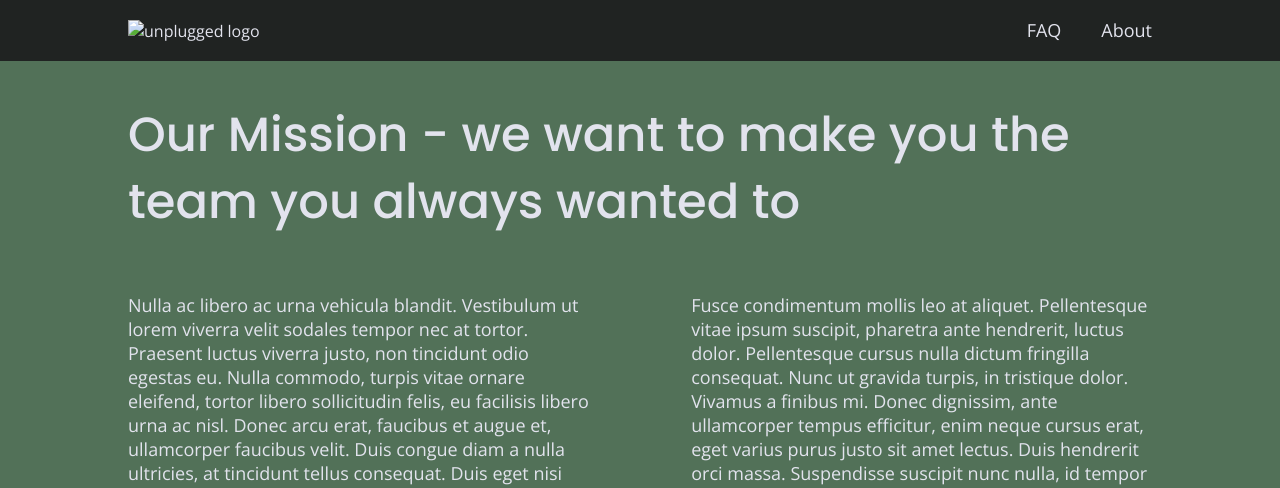
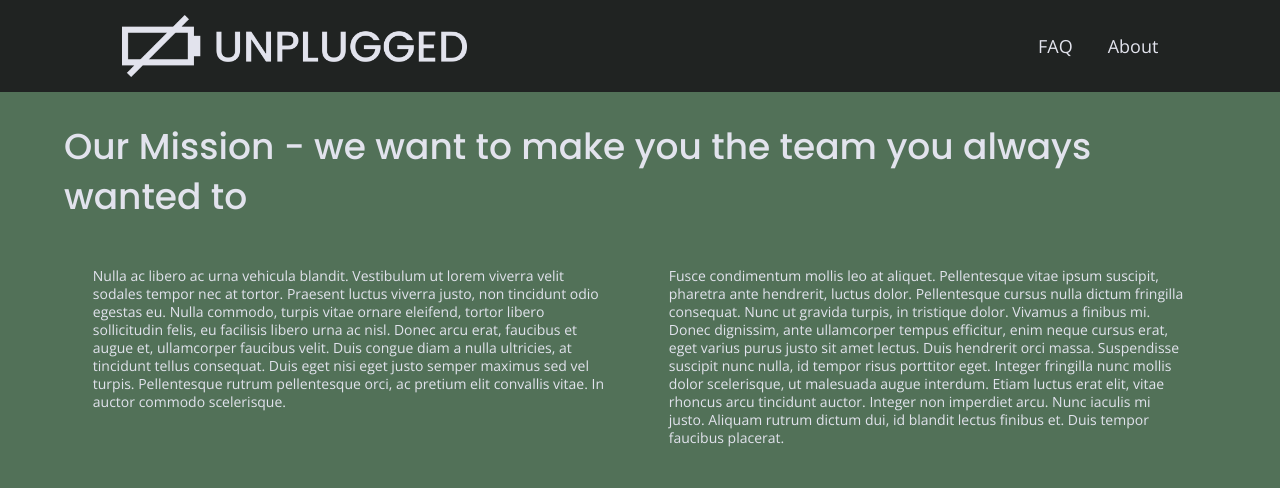
Before and after one commit to gabyschon/unplugged-retreat-2020, a website: page about/index.html in a window 1280 px wide. Shown: the top 488 px of the page. Drawn offline with nearby package versions, Linux system fonts and the light colour scheme.

Commit message:
add responsive logo

```diff
--- a/about/index.html
+++ b/about/index.html
@@ -32,8 +32,8 @@
 
     <header>
         <div class="content-wrapper">
-            <a href="../index.html">
-                <img src="" alt="unplugged logo">
+             <a href="../index.html">
+                <img src="../img/unpluggedlogo.png" alt="unplugged logo">
             </a>
             <div class="header-divider"></div>
             <nav>
--- a/css/main.css
+++ b/css/main.css
@@ -211,9 +211,6 @@ header .content-wrapper{
 }
 
 header nav{
-    display: flex;
-    justify-content: space-around;
-    flex-flow: row wrap;
     width: 60%;
 }
 header nav ul{
@@ -223,6 +220,9 @@ header nav ul{
     padding: 0;
 }
 
+header .content-wrapper a{
+    width: 61%;
+}
 
 footer{
     flex-direction: column;
@@ -526,23 +526,27 @@ figure{
 
     /*======General setting header&footer=====*/
 
-    /*header tablet*/
-    .content-wrapper{
-        width: 80%;
-    }
+
     header nav ul{
-        justify-content: flex-end;
+    justify-content: flex-end;
         }
-    header nav ul a{
-        margin-left: 40px;
-    }
-
-    header .content-wrapper{
-        justify-content: space-between;
+    header nav ul li a{
+        padding-left:  35px;
     }
     .header-divider{
         width: 0;
     }
+
+      }
+    header .content-wrapper a{
+        width: 30%
+    }
+
+    header .content-wrapper{
+        flex-flow: row wrap;
+        margin: 0;
+    }
+
      /*footer tablet*/
 
     .contact, .social{
@@ -717,7 +721,9 @@ figure{
         .content-wrapper{
         width: 80%;
     }
-
+    header .content-wrapper a{
+        width: 25%
+    }
     /*hero-area*/
 
     h1{
```
Also changed, not shown: faq/index.html (+2 -2 lines), index.html (+1 -1 lines), img/unpluggedlogo.png (added).
